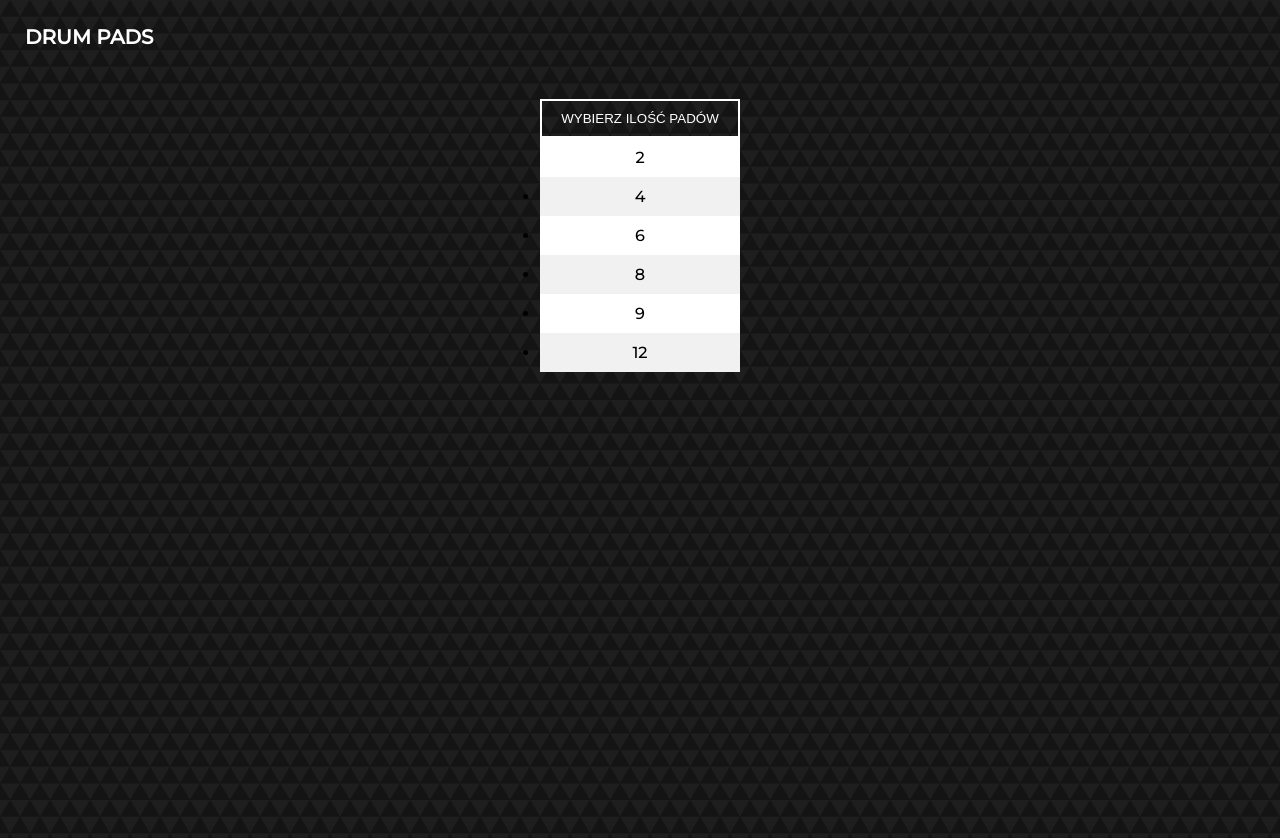
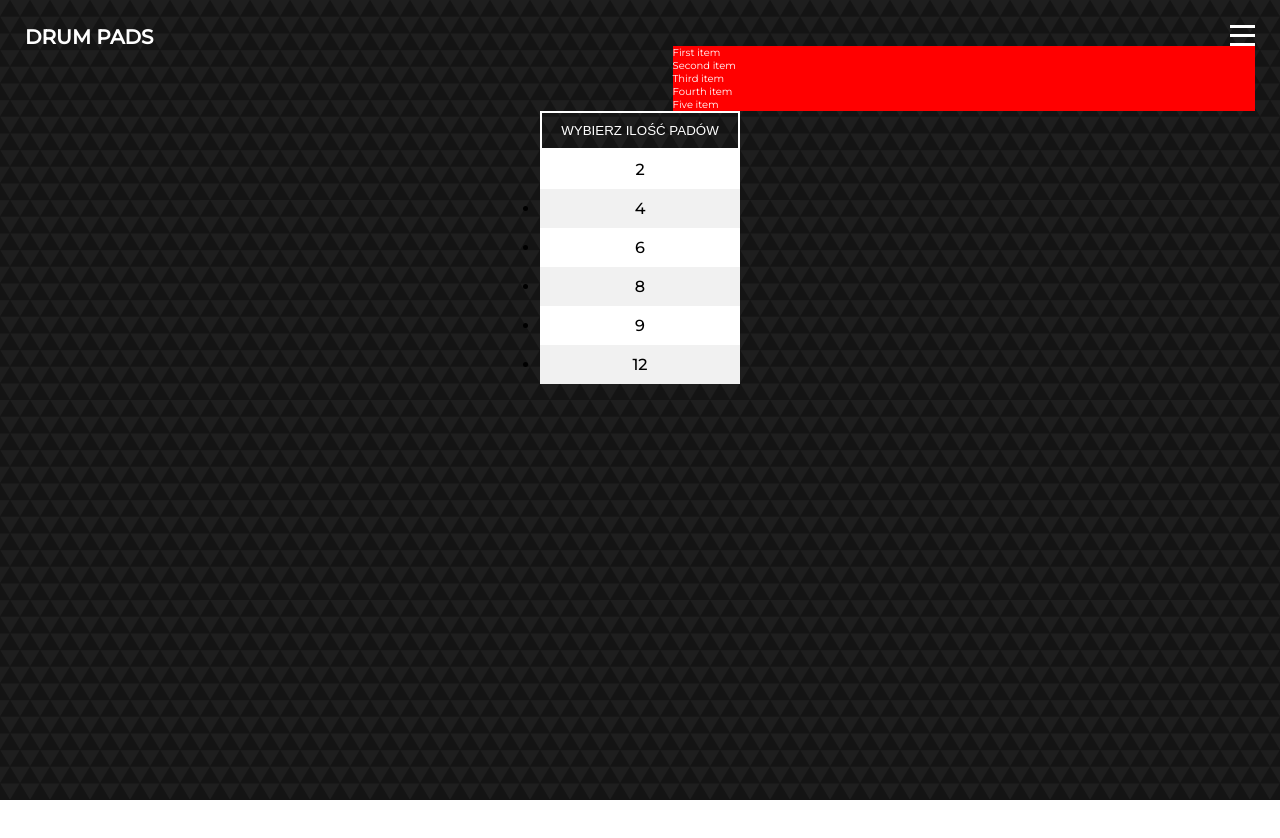
Before and after one commit to mszyszka/Drum-machine-, a plain HTML site: page index.html in a window 1280 px wide. Both pictures are taken after a click on the button "WYBIERZ ILOŚĆ PADÓW". After the commit the page ends 800 px from the top, so only its background shows below. Drawn offline with Linux system fonts and the light colour scheme.

Commit message:
Im working on site-nav

```diff
--- a/index.html
+++ b/index.html
@@ -10,9 +10,25 @@
 </head>
 <body>
     <div class="container">
-        <h1>Drum pads</h1>
-        <button class="padsButton" id="padsUlId">Wybierz ilość padów</button>
-        <ul class="padsUl">
+        <header>
+            <h1>Drum pads</h1>
+            <button class="pads-button">Wybierz ilość padów</button>
+            <nav class="site-nav">
+                <div class="hamburger">
+                    <div class="bar1"></div>
+                    <div class="bar2"></div>
+                    <div class="bar3"></div>
+                </div>
+                <ul class="nav-ul">
+                    <li class="nav-li">First item</li>
+                    <li class="nav-li">Second item</li>
+                    <li class="nav-li">Third item</li>
+                    <li class="nav-li">Fourth item</li>
+                    <li class="nav-li">Five item</li>
+                </ul>
+            </nav>
+        </header>
+        <ul class="pads-ul">
             <li class='padsLi'>2</li>
             <li class='padsLi'>4</li>
             <li class='padsLi'>6</li>
--- a/script.js
+++ b/script.js
@@ -6,22 +6,15 @@
 //3.Potrzębuję napisać kod który stworzy plansze z ilościę padów równą wartości liValue - done
 
 
-//Toggle .listDisplay on .padsUl element
+//Toggle .listDisplay on .pads-ul element
 function displayingPadsUl() {
-    const ul = document.querySelector('.padsUl');
-    const li = document.querySelector('.padsUl li');
+    const ul = document.querySelector('.pads-ul');
+    const li = document.querySelector('.pads-ul li');
 
     ul.classList.toggle('listDisplay');
     li.classList.toggle('listDisplay');
 
 }
-
-const padsBtn = document.querySelector('.padsButton');
-//After click on .padsButton execute displayingPadsUl()
-padsBtn.addEventListener('click', displayingPadsUl);
-padsBtn.addEventListener('click', addClickEventToListItems);
-
-
 
 function createPadsElements(e){
 
@@ -35,11 +28,11 @@ function createPadsElements(e){
     let padElement = document.createElement('div');
     padElement.classList.add('drum-pad');
 
-    //Close .padsUl when user clicks on listItem
-    document.querySelector('.padsUl').classList.remove('listDisplay');
+    //Close .pads-ul when user clicks on listItem
+    document.querySelector('.pads-ul').classList.remove('listDisplay');
 
     //Check if .drum-pad-container already have additional class
-    for(let i = 0; i <= 12; i++){
+    for(let i = 0; i < 12; i++){
         let containAdditionalClass = drumPadsContainer.classList.contains(`grid-for-${i}-pads`);
         if (containAdditionalClass == true) drumPadsContainer.classList.remove(`grid-for-${i}-pads`);
 
@@ -57,18 +50,17 @@ function createPadsElements(e){
         //Add to .drum-pads-container padElement's
         drumPadsContainer.appendChild(padElement.cloneNode());
     }
-
 }
 
 function addClickEventToListItems(){
     const listItems = document.querySelectorAll('.padsLi');
-    const listItemsLength = listItems.length;
+    listItems.forEach( item => item.addEventListener('click', createPadsElements));
+}
 
-    for (let i = 0; i <= listItemsLength; i++) {
-        listItems.item(i).addEventListener('click', createPadsElements);
-    }
-
-}
+const padsBtn = document.querySelector('.pads-button');
+//After click on .pads-button execute displayingPadsUl()
+padsBtn.addEventListener('click', displayingPadsUl);
+padsBtn.addEventListener('click', addClickEventToListItems);
 
 
 
--- a/style.scss
+++ b/style.scss
@@ -1,3 +1,6 @@
+$first-color: #000;
+$second-color: #fff;
+
 html {
     font-size: 62.5%;
 }
@@ -12,30 +15,98 @@ body {
     font-family: 'Montserrat', sans-serif;
 }
 
+header {
+    padding: 0 25px 0 25px;
+
+    grid-area: header;
+    display: grid;
+    grid-template-columns: auto auto;
+    grid-template-rows: auto 39px;
+    grid-template-areas:
+    'h1 site-nav'
+    'pads-btn pads-btn';
+
     h1 {
-    color: #fff;
+        grid-area: h1;
+        color: $second-color;
         text-transform: uppercase;
-    padding: 0 0 0 25px;
         margin: 0 0 50px 0;
         font-size: 20px;
-    grid-area: h1;
     }
-.padsButton {
-    grid-area: padsButton;
+
+    .pads-button {
+        grid-area: pads-btn;
         justify-self: center;
         background: none;
         border: 2px solid #fff;
         padding: 10px 10px;
-    color: white;
+        color: $second-color;
         transition: all ease-in-out 0.3s;
         outline: none;
         text-transform: uppercase;
         cursor: pointer;
         width: 200px;
+    }
+
+    .site-nav {
+        grid-area: site-nav;
+        display: flex;
+        flex-direction: column;
+        justify-content: flex-end;
+        .hamburger {
+            cursor: pointer;
+            align-self: flex-end;
+            grid-area: hamburger;
+            .bar1,
+            .bar2,
+            .bar3 {
+                width: 25px;
+                height: 3px;
+                background-color: $second-color;
+                margin: 6px 0;
+                transition: 0.4s;
+            }
+            .bar1 {
+                margin-top: 0;
+            }
+            .bar3 {
+                margin-bottom: 0;
+            }
 
         }
-.padsUl {
-    grid-area: padsUL;
+
+        .change {
+            .bar1 {
+                -webkit-transform: rotate(-45deg) translate(-7px, 6px);
+                transform: rotate(-45deg) translate(-7px, 6px);
+            }
+            .bar2 {
+                opacity: 0;
+            }
+            .bar3 {
+                -webkit-transform: rotate(45deg) translate(-6px, -6px);
+                transform: rotate(45deg) translate(-6px, -6px);
+            }
+
+        }
+
+        .nav-ul {
+            list-style-type: none;
+            .nav-li {
+                color: $second-color;
+                background: red;
+            }
+        }
+    }
+
+
+}
+
+.headerFlexInline {
+    flex-direction: initial;
+}
+.pads-ul {
+    grid-area: pads-ul;
     justify-self: center;
     background: #fff;
     text-align: center;
@@ -62,9 +133,8 @@ h1 {
     grid-template-columns: auto;
     grid-template-rows: auto auto auto 100%;
     grid-template-areas:
-    'h1'
-    'padsButton'
-    'padsUL'
+    'header'
+    'pads-ul'
     'drumPadsContainer';
     .grid-for-2-pads {
         grid-template-columns: 110px 110px;
```
Also changed, not shown: style.css, 1 other file. Lines whose indentation alone changed are shown as unchanged.
